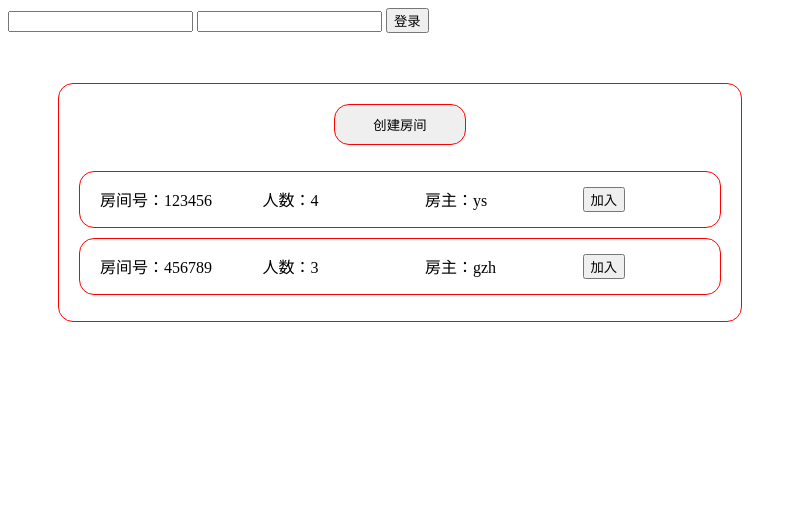
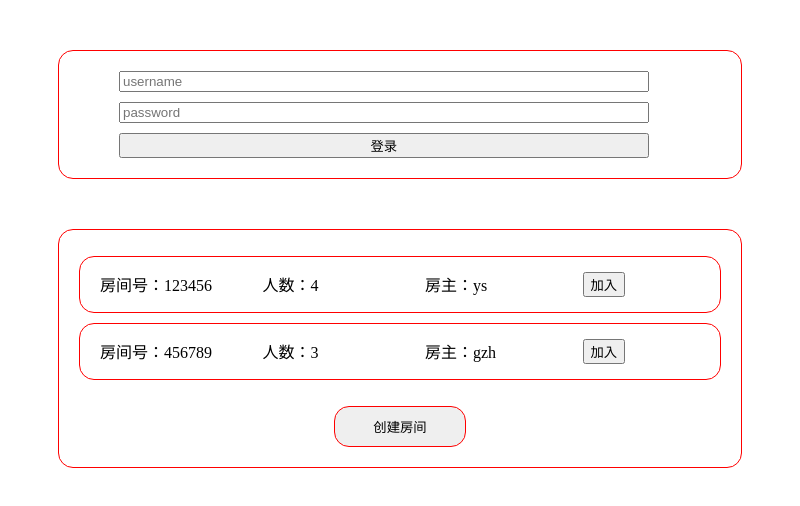
Before and after one commit to h20282/chat_room_ui, an Electron app: page index.html in a window 800 px wide. Drawn offline with nearby package versions, Linux system fonts and the light colour scheme.

Commit message:
添加登录界面css（待完善）

```diff
--- a/index.html
+++ b/index.html
@@ -10,8 +10,8 @@
 
 <body>
     <div id="login_view">
-        <input id="username" type="text" />
-        <input id="password" type="text" />
+        <input id="username" type="text" placeholder="username" />
+        <input id="password" type="text" placeholder="password" />
         <input id="login" type="button" onclick="login()" value="登录" />
     </div>
 
@@ -20,7 +20,6 @@
     </div>
 
     <div id="main_view">
-        <button onclick="create_room()">创建房间</button>
         <ul>
             <li v-for="room in rooms">
                 <div class="room-item">
@@ -31,6 +30,7 @@
                 </div>
             </li>
         </ul>
+        <button onclick="create_room()">创建房间</button>
     </div>
 
     <div id="room_view">
--- a/stype.css
+++ b/stype.css
@@ -1,3 +1,19 @@
+/*************login_view*************/
+#login_view{
+    border: 1px solid red;
+    border-radius: 15px;
+    margin: 50px;
+    padding: 10px;
+}
+
+#login_view > input{
+    display:list-item;
+    width: 80%;
+    margin: 10px 50px;
+}
+
+
+/*************main_view*************/
 /* 房间列表 */
 #main_view>ul {
     padding: 0;
@@ -9,7 +25,6 @@
     list-style: none;
     margin: 10px;
     padding: 15px;
-    border: 1px solid red;
     border-radius: 15px;
 }
 
```
